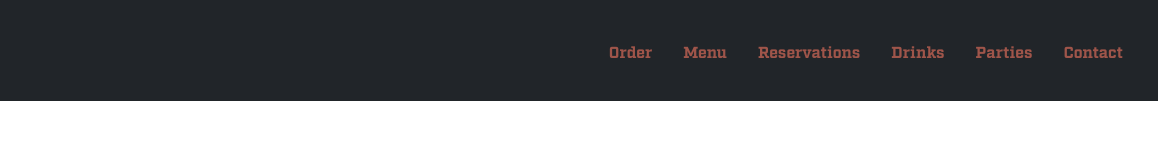
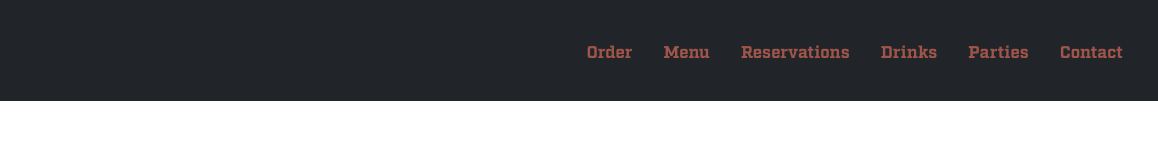
Before and after one commit to m3uma/restaurant, a plain HTML site: page index.html in a window 1280 px wide. Shown: the full height of the page, 122-1280 px from the left. Drawn offline with nearby package versions, Linux system fonts and the light colour scheme; files that its build step writes are made by us from their sources.

Commit message:
added global styles

```diff
--- a/scss/style.scss
+++ b/scss/style.scss
@@ -1,6 +1,15 @@
 @import './settings/fonts';
 @import './components/navbar';
+@import './components/order';
+
+*, *::after, *::before{
+    margin: 0;
+    padding: 0;
+    box-sizing: inherit;
+}
 
 body {
     height: 100vh;
+    font-family: FactoriaBold;
+    font-size: 17px;
 }
```
